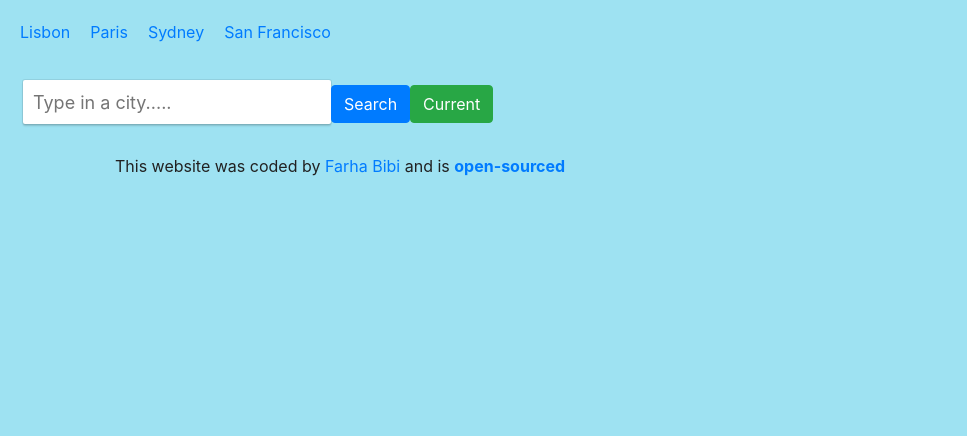
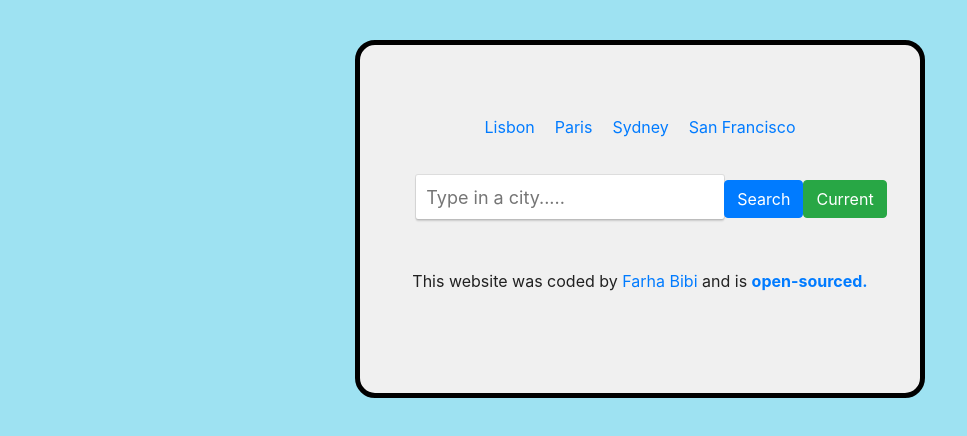
Before and after one commit to fbibi4/react-weather-app, a React (Create React App) app: page / in a window 1280 px wide. Shown: the top 436 px of the page, without its empty margins (0-967 px from the left). Built offline with nearby package versions, Linux system fonts and the light colour scheme.

Commit message:
updated the app css

```diff
--- a/src/App.css
+++ b/src/App.css
@@ -1,8 +1,9 @@
 .container {
-  max-width: 1080px;
-  margin: 20px auto;
-  border-radius: 10px solid black;
+  max-width: 600px;
+  margin: 40px auto;
+  text-align: center;
 }
+
 footer {
   font-size: 16px;
   color: #212121;
@@ -19,3 +20,32 @@ form {
   margin-left: 20px;
   font-size: 18px;
 }
+
+.App {
+  background-color: #f0f0f0;
+  padding: 50px 0px;
+  border: 5px solid black;
+  border-radius: 20px;
+}
+
+.app-container {
+  text-align: center;
+  display: flex;
+  justify-content: center;
+  align-items: center;
+}
+
+.footer {
+  text-align: center;
+  margin-top: 20px;
+  padding: 10px;
+}
+
+.footer a {
+  text-decoration: none;
+  color: #007bff;
+}
+
+.footer a:hover {
+  text-decoration: underline;
+}
--- a/src/App.js
+++ b/src/App.js
@@ -3,7 +3,7 @@ import "./App.css";
 import "./index";
 export default function App() {
   return (
-    <div className="App">
+    <div className="App-Footer">
       <div className="container">
         <footer className="footer">
           This website was coded by{" "}
@@ -22,7 +22,7 @@ export default function App() {
             rel="noreferrer"
             title="Source code on GitHub"
           >
-            <strong>open-sourced</strong>
+            <strong>open-sourced.</strong>
           </a>
         </footer>
       </div>
--- a/src/WeatherSearch.js
+++ b/src/WeatherSearch.js
@@ -9,7 +9,7 @@ export default function WeatherSearch() {
 
   function displayWeather(response) {
     setLoader(true);
-    setCityName(response.data.name); // Set the city name
+    setCityName(response.data.name);
     setWeather({
       temperature: response.data.main.temp,
       wind: response.data.wind.speed,
--- a/src/index.css
+++ b/src/index.css
@@ -6,6 +6,7 @@ body {
     sans-serif;
   -webkit-font-smoothing: antialiased;
   -moz-osx-font-smoothing: grayscale;
+  text-align: center;
 }
 
 h2 {
--- a/src/index.js
+++ b/src/index.js
@@ -8,9 +8,13 @@ import WeatherSearch from "./WeatherSearch";
 const root = ReactDOM.createRoot(document.getElementById("root"));
 root.render(
   <React.StrictMode>
-    <Navigation />
-    <WeatherSearch />
-    <App />
+    <div className="container">
+      <div className="App">
+        <Navigation />
+        <WeatherSearch />
+        <App />
+      </div>
+    </div>
   </React.StrictMode>
 );
 
```
